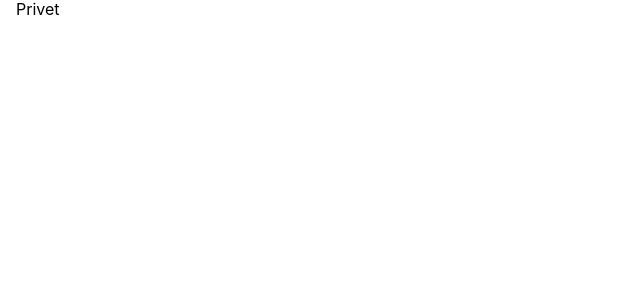
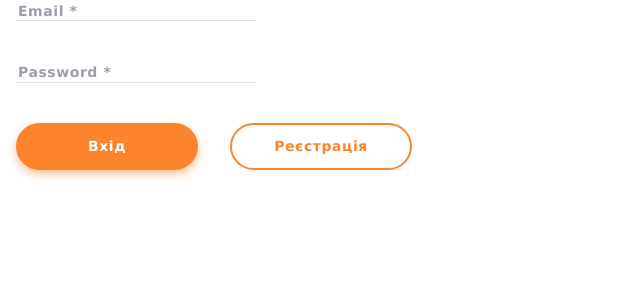
Before and after one commit to OlhaPetrenko/slimmoms, a React (Create React App) app: page / in a window 1280 px wide. Shown: the top 300 px of the page, without its empty margins (0-640 px from the left). Built offline with nearby package versions, Linux system fonts and the light colour scheme.

Commit message:
Add LoginForm

```diff
--- a/src/components/App.jsx
+++ b/src/components/App.jsx
@@ -1,3 +1,17 @@
+// додаємо імпорти нижче, щоб менше було конфліктів
+import LoginForm from '../components/LoginForm/LoginForm';
+// import from
+// import from
+// import from
+// import  from
+// import from
+// import from
+// import  from
+
 export const App = () => {
-  return <div className="container">Privet</div>;
+  return (
+    // <div className="container">
+    <LoginForm />
+    // </div>
+  );
 };
--- /dev/null
+++ b/src/components/LoginForm/LoginForm.jsx
@@ -0,0 +1,100 @@
+// import PropTypes from 'prop-types';
+import { useState } from 'react';
+import s from './LoginForm.module.scss';
+
+function LoginForm({ onSubmit }) {
+  const [email, setEmail] = useState('');
+  const [password, setPassword] = useState('');
+
+  function handleSubmit(event) {
+    event.preventDefault();
+
+    const data = { email, password };
+    onSubmit(data);
+    setEmail('');
+    setPassword('');
+  }
+
+  function handleChange(event) {
+    const { name, value } = event.currentTarget;
+    switch (name) {
+      case 'email':
+        setEmail(value);
+        break;
+      case 'password':
+        setPassword(value);
+        break;
+      default:
+        return;
+    }
+  }
+
+  return (
+    <div className="container">
+      <form className={s.Form} onSubmit={handleSubmit}>
+        {/* <label >
+          Email *
+          <input
+            type="email"
+            name="email"
+            required
+            autofocus
+            autoComplete="off"
+            value={email}
+            placeholder="Email"
+            onChange={handleChange}
+          />
+        </label>
+
+        <label>
+          Password *
+          <input
+            type="password"
+            name="password"
+            required
+            value={password}
+            placeholder="Password *"
+            onChange={handleChange}
+          />
+        </label> */}
+
+        <input
+          className={s.Input}
+          type="email"
+          name="email"
+          required
+          autofocus
+          autoComplete="off"
+          value={email}
+          placeholder="Email *"
+          onChange={handleChange}
+        />
+
+        <input
+          className={s.Input}
+          type="password"
+          name="password"
+          required
+          value={password}
+          placeholder="Password *"
+          onChange={handleChange}
+        />
+
+        <div className={s.BtnGroup}>
+          <button type="submit" className={s.BtnActive}>
+            Вхід
+          </button>
+          <button type="button" className={s.Btn}>
+            Реєстрація
+          </button>
+        </div>
+      </form>
+    </div>
+  );
+}
+
+export default LoginForm;
+
+// LoginForm.propTypes = {
+//   onSubmit: PropTypes.func.isRequired,
+// };
--- /dev/null
+++ b/src/components/LoginForm/LoginForm.module.scss
@@ -0,0 +1,67 @@
+.Form {
+  display: flex;
+  flex-direction: column;
+  gap: 40px;
+}
+.Input {
+  width: 240px;
+
+  border: transparent;
+  border-bottom: 1px solid rgba(224, 224, 224, 1);
+}
+
+.Input::placeholder {
+  font-family: 'Verdana';
+  //   font-style: normal;
+  font-weight: 700;
+  font-size: 14px;
+  line-height: 1.21;
+  letter-spacing: 0.04em;
+
+  color: #9b9faa;
+  //    color: $color-secondary;
+}
+
+.BtnGroup {
+  display: flex;
+  gap: 32px;
+}
+
+.BtnActive {
+  font-family: 'Verdana';
+  // font-style: normal;
+  font-weight: 700;
+  font-size: 14px;
+  line-height: 1.21;
+  // display: flex;
+  // align-items: center;
+  // text-align: center;
+  letter-spacing: 0.04em;
+
+  padding: 13px 30px;
+  min-width: 182px;
+
+  color: #ffffff;
+  background-color: #fc842d;
+  box-shadow: 0px 4px 10px rgba(252, 132, 45, 0.5);
+  border-radius: 30px;
+}
+
+.Btn {
+  font-family: 'Verdana';
+  // font-style: normal;
+  font-weight: 700;
+  font-size: 14px;
+  line-height: 1.21;
+  // display: flex;
+  // align-items: center;
+  // text-align: center;
+  letter-spacing: 0.04em;
+
+  padding: 13px 30px;
+  min-width: 182px;
+  background-color: #ffffff;
+  color: #fc842d;
+  border: 2px solid #fc842d;
+  border-radius: 30px;
+}
```
